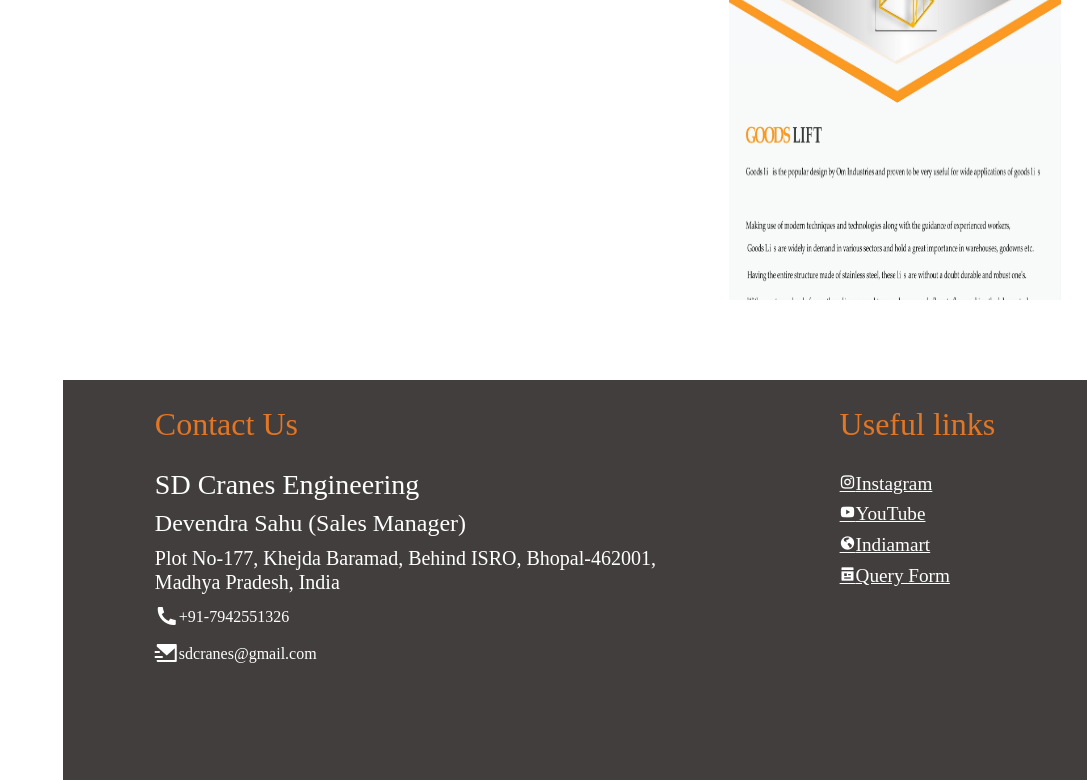
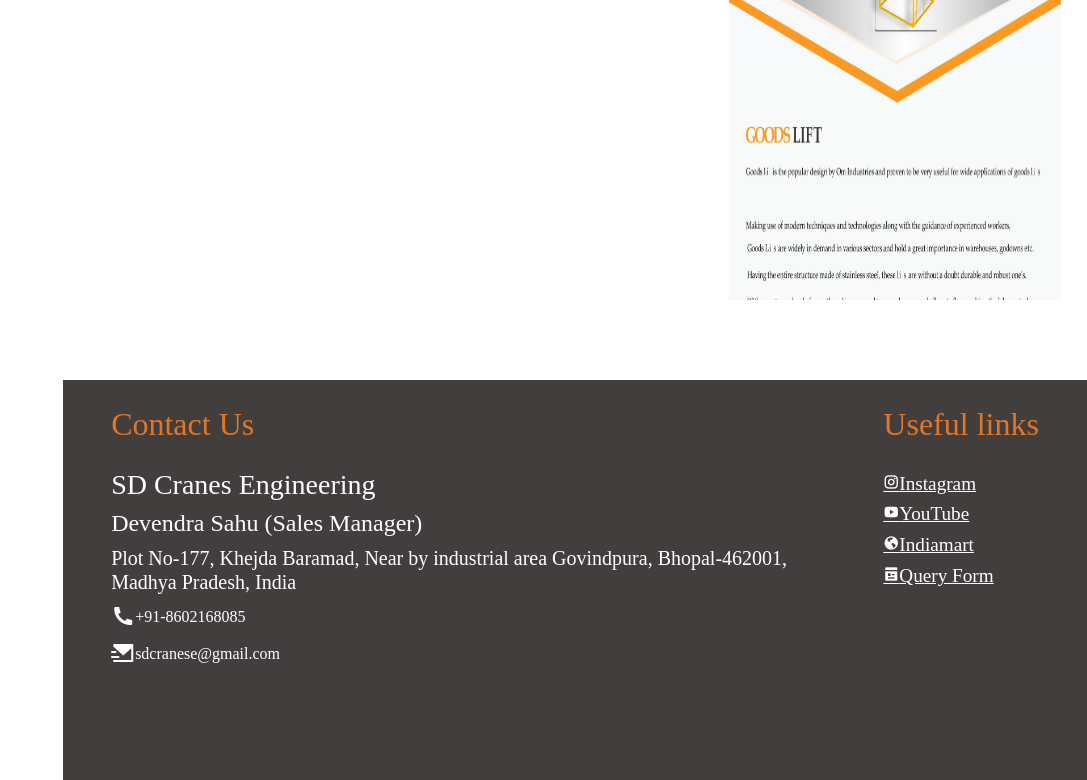
Before and after one commit to Aakarshsahu/sdcrains, a plain HTML site: page index.html in a window 1280 px wide. Shown: the part 8094-8874 px from the top of the page, without its empty margins (193-1280 px from the left). Drawn offline with nearby package versions, Linux system fonts and the light colour scheme.

Commit message:
Update index.html
futter changed

```diff
--- a/index.html
+++ b/index.html
@@ -131,9 +131,9 @@
                     <h2>Contact Us</h2>
                     <h3>SD Cranes Engineering</h3>
                     <h4>Devendra Sahu (Sales Manager)</h4>
-                    <h5>Plot No-177, Khejda Baramad, Behind ISRO, Bhopal-462001, <br> Madhya Pradesh, India</h5>
-                    <h6><i class="ri-phone-fill"></i>+91-7942551326</h6>
-                    <h6><i class="ri-mail-send-fill"></i>sdcranes@gmail.com</h6>
+                    <h5>Plot No-177, Khejda Baramad, Near by industrial area Govindpura, Bhopal-462001, <br> Madhya Pradesh, India</h5>
+                    <h6><i class="ri-phone-fill"></i>+91-8602168085</h6>
+                    <h6><i class="ri-mail-send-fill"></i>sdcranese@gmail.com</h6>
                 </div>
                 <div id="links">
                     <h2>Useful links</h2>
```
